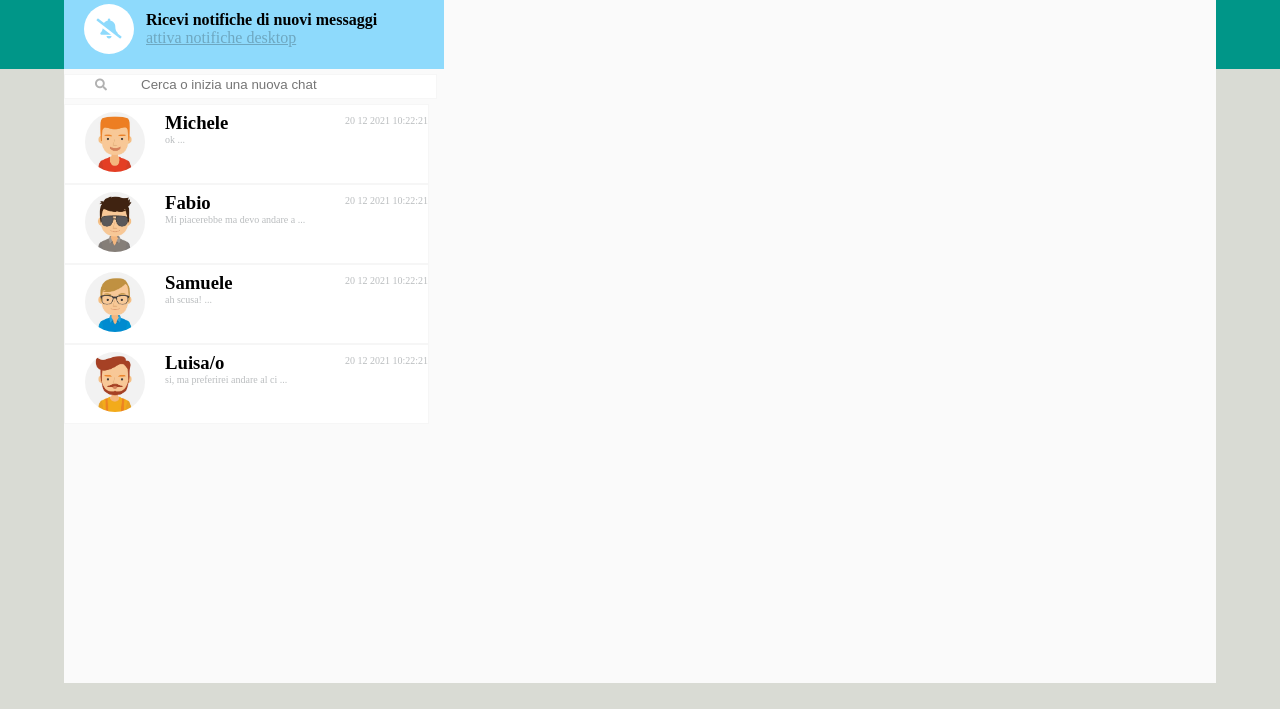
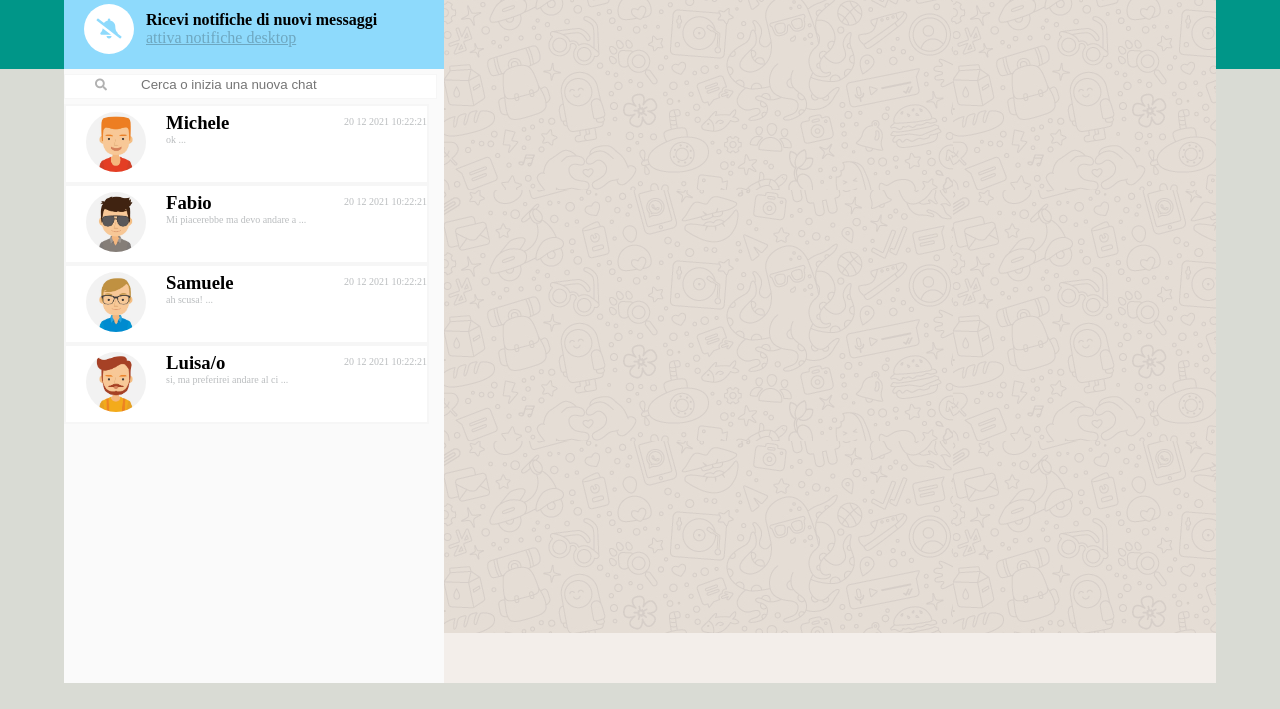
Before and after one commit to MrGaggio/vue-boolzapp, a plain HTML site: page index.html in a window 1280 px wide. Shown: the part 91-800 px from the top of the page. Drawn offline with Linux system fonts and the light colour scheme.

Commit message:
aggiunto footer

```diff
--- a/assets/css/style.css
+++ b/assets/css/style.css
@@ -140,7 +140,7 @@ p{
     width: 96%;
     height: 80px;
     background-color: white;
-    border: 1px solid #F6F6F6 ;
+    border: 2px solid #F6F6F6 ;
 }
 
 .left_user_tab{
@@ -163,9 +163,11 @@ p{
 /* RIGHT SIDE */
 
 .right_side{
+
     width: 67%;
     height: 100%;
     background-color: #FAFAFA;
+    background-image: url(../img/mine.jpg);
 }
 
 .header_right{
@@ -193,3 +195,14 @@ p{
     letter-spacing: 15px;
     font-size: 18px;
 }
+
+.main_right{
+    height: calc(100% - 100px);
+}
+
+.footer_right{
+    display: flex;
+    width: 100%;
+    height: 50px;
+    background-color: #F3EEEA;
+}
--- a/index.html
+++ b/index.html
@@ -129,13 +129,18 @@
                             <p>Ultimo accesso oggi alle 28/03/2020 16:15:22</p>
                         </div>
                     </div>
-
                     <!-- Icone header sinistra -->
                     <div class="icons">
                         <i class="fas fa-search"></i>
                         <i class="fas fa-paperclip"></i>
                         <i class="fas fa-ellipsis-v"></i>
                     </div>
+                </div>
+                <div class="main_right">
+
+                </div>
+                <div class="footer_right">
+
                 </div>
             </div>
         </div>
```
